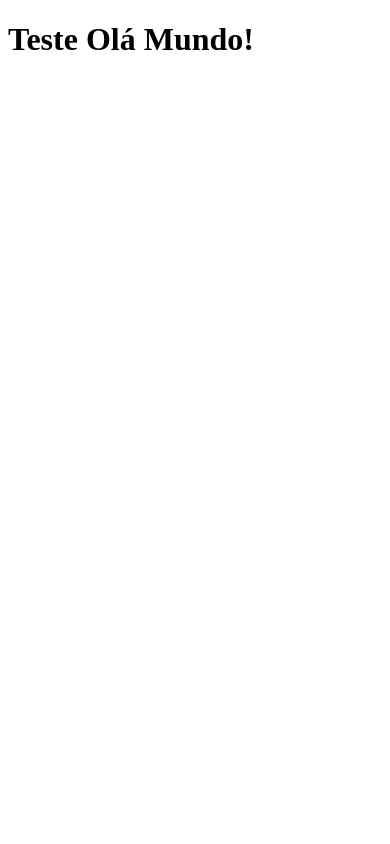
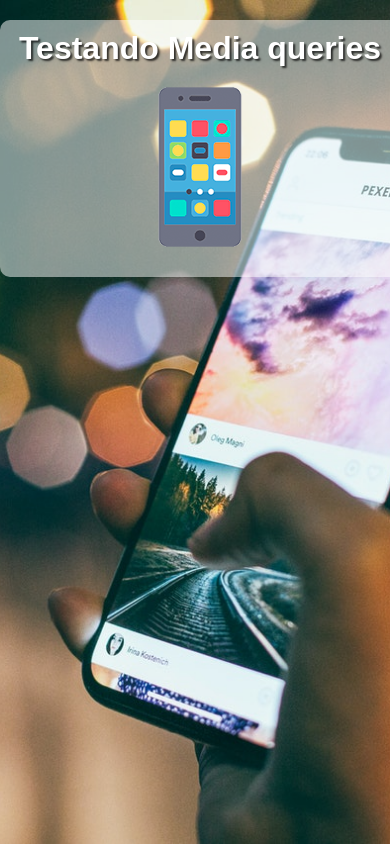
Before and after one commit to jeanmidlerrya/media_query, a plain HTML site: page mq004/index.html in a window 390 px wide. Drawn offline with Linux system fonts and the light colour scheme.

Commit message:
update media query

```diff
--- /dev/null
+++ b/mq004/estilos/media_queries.css
@@ -0,0 +1,3 @@
+@charset "UFTT-8";
+
+/*versão para todos*/
--- /dev/null
+++ b/mq004/estilos/style.css
@@ -0,0 +1,49 @@
+@charset "UTF-8";
+
+/*versão para Mibile Forst*/
+
+* {
+    font-family: Arial, Helvetica, sans-serif;
+    font-size: 1em;
+    margin: 0px;
+    padding: 0px;
+    box-sizing: border-box;
+}
+
+html {
+    height: 100vh;
+
+}
+
+body {
+    background: black url(../imagens/back-phone.jpg) no-repeat;
+    background-size: cover;
+    background-position: center center;
+}
+
+main {
+    background-color: rgba(255, 255, 255, 0.5);
+    width: 400px;
+    margin: auto;
+    margin-top: 20px;
+    border-radius: 10px;
+    padding: 10px;
+}
+
+h1 {
+    text-align: center;
+    color: white;
+    font-size: 2em;
+    text-shadow: 2px 2px 2px rgba(0, 0, 0, 0.712);
+}
+
+img {
+    display: block;
+    margin: auto;
+}
+
+img#phone {display: block;}
+img#tablet{ display: none;}
+img#print{ display: none;}
+img#pc { display: none;}
+img#tv { display: none;}
--- a/mq004/index.html
+++ b/mq004/index.html
@@ -4,8 +4,18 @@
     <meta charset="UTF-8">
     <meta name="viewport" content="width=device-width, initial-scale=1.0">
     <title>Mobil first</title>
+    <link rel="stylesheet" href="estilos/style.css" media="all">
+    <link rel="stylesheet" href="estilos/media_queries.css">
+
 </head>
 <body>
-    <h1>Teste Olá Mundo!</h1>
+    <main>
+        <h1>Testando Media queries </h1>
+        <img id="phone" src="imagens/icon-phone.png" alt="icon de telefone">
+        <img id="tablet" src="imagens/icon-tablet.png" alt="icon de tablet">
+        <img id="print" src="imagens/icon-print.png" alt="icon imperessora">
+        <img id="pc" src="imagens/icon-pc.png" alt="icon do pc">
+        <img id="tv" src="imagens/icon-tv.png" alt="icon tv">
+    </main>
 </body>
 </html>
```
